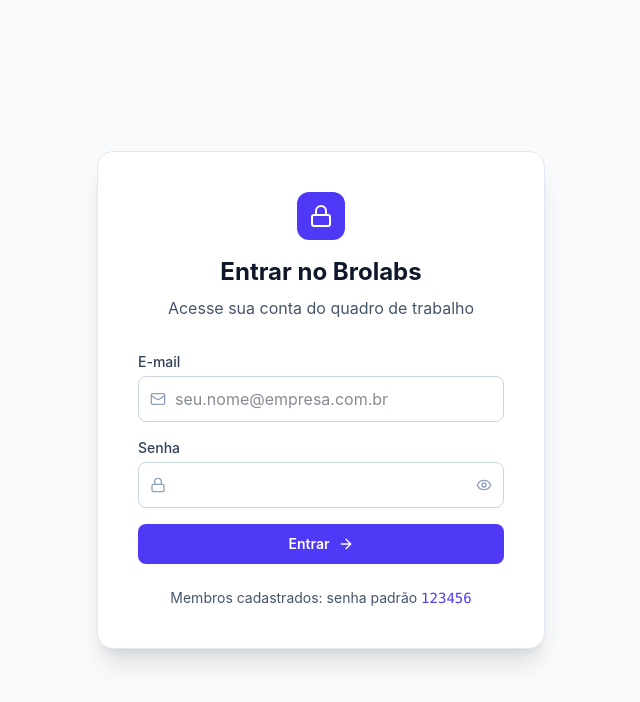
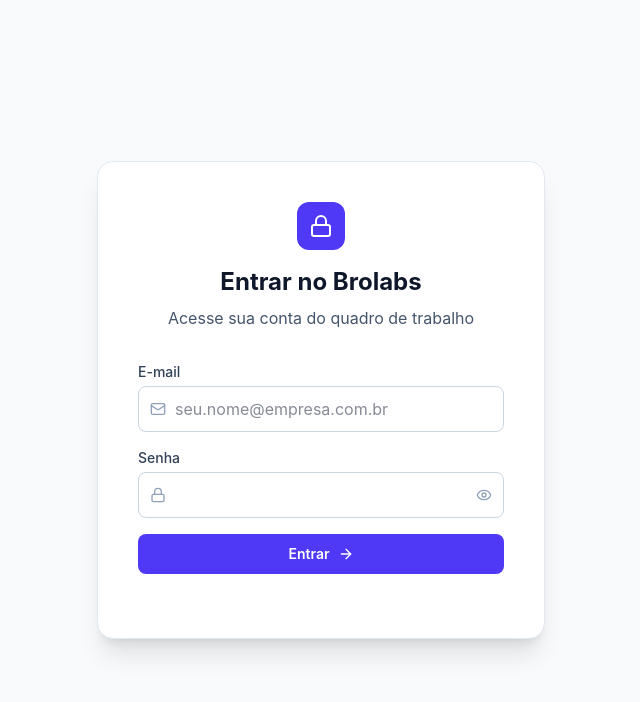
Before and after one commit to marcos-sena79/Brolabs-Workflow, a React (Vite) app: page /login in a window 1280 px wide. Shown: the top 702 px of the page, without its empty margins (319-959 px from the left). Built offline with nearby package versions, Linux system fonts and the light colour scheme.

Commit message:
#fix login

```diff
--- a/src/pages/LoginPage.tsx
+++ b/src/pages/LoginPage.tsx
@@ -117,9 +117,6 @@
           </form>
 
           <div className="mt-6 text-center">
-            <p className="text-sm text-slate-600 dark:text-slate-400">
-              Membros cadastrados: senha padrão <code className="text-indigo-600 dark:text-indigo-400">123456</code>
-            </p>
           </div>
         </div>
       </div>
```
